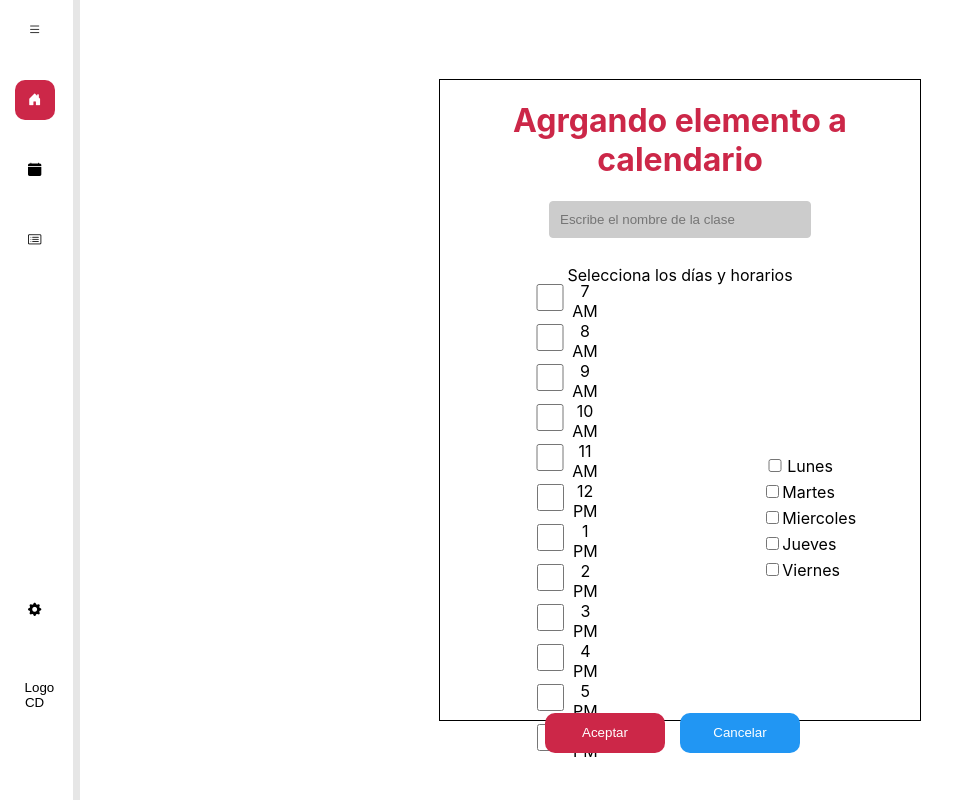
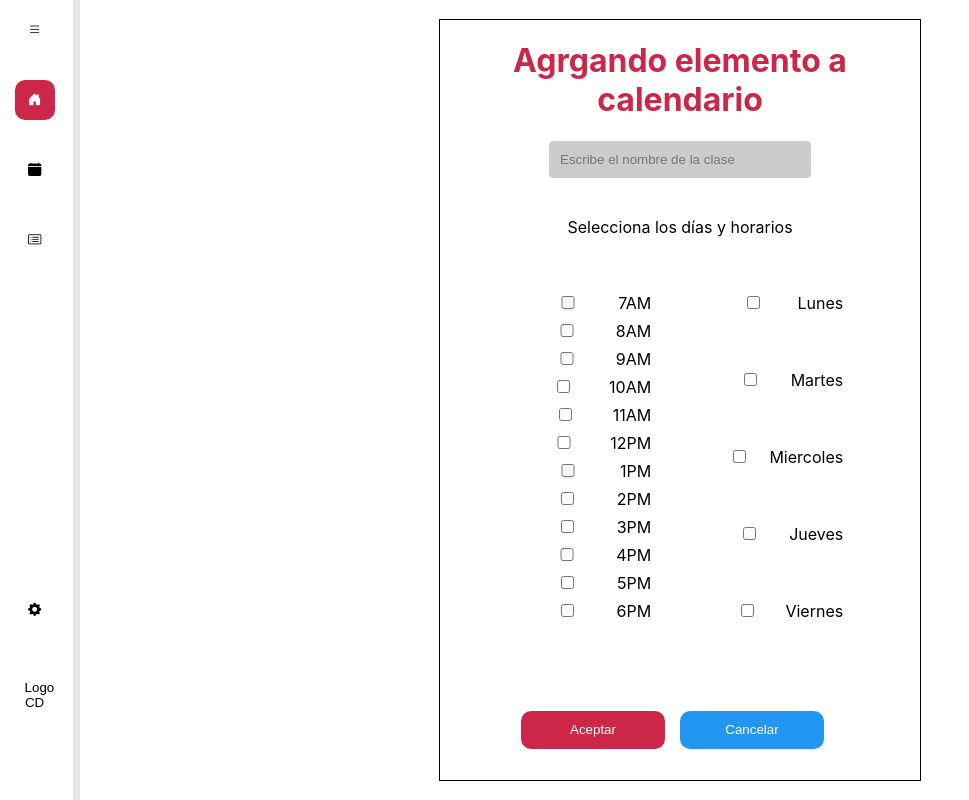
Before and after one commit to OlafGG/FrontServicioSocial, a React (Create React App) app: page /addcalendary in a window 1280 px wide. Shown: the whole page, without its empty margins (0-969 px from the left). Built offline with nearby package versions, Linux system fonts and the light colour scheme.

Commit message:
adding css changes, and routes

```diff
--- a/src/App.js
+++ b/src/App.js
@@ -20,6 +20,7 @@ import ClassForm from './components/pure/form/class.form';
 import ClassAddInfoEdit from './pages/class/class.add.info.edit';
 import RasgosEditInfo from './pages/class/rasgos.edit.info';
 import TableStudents from './components/pure/table.students';
+import DeletingStudentsAdvice from './pages/class/deleting.students.advice';
 
 
 
@@ -45,6 +46,7 @@ function App() {
         <Route path='/classEditInfo' element={<ClassAddInfoEdit></ClassAddInfoEdit>}>
           <Route path='/classEditInfo/tableAlumns' element={<TableStudents></TableStudents>}></Route>
           <Route path='/classEditInfo/evidencias' element={<AddEvidens></AddEvidens>}></Route>
+          <Route path='/classEditInfo/deleting' element={<DeletingStudentsAdvice></DeletingStudentsAdvice>}></Route>
         </Route>
         <Route path='/rasgos' element={<RasgosEditInfo></RasgosEditInfo>}></Route>
       </Routes>
--- a/src/css/add.class.calendary.css
+++ b/src/css/add.class.calendary.css
@@ -10,7 +10,7 @@
 
 #adding-element-div-principal{
     width: 40%;
-    height: 80%;
+    height: 95%;
     border: 1px solid black;
     display: block;
 }
@@ -26,9 +26,10 @@ h1{
 
 #div-hours-days{
     width: 100%;
-    height: 60%;
+    height: 55%;
     display: flex;
     justify-content: center;
+    align-items:flex-start;
 }
 
 #input-text-adding{
@@ -36,28 +37,36 @@ h1{
     background-color: rgba(128, 128, 128, .4);
 }
 #left-hours, #right-day{
-    width: 49%;
-    height: 100%;
+    width: 40%;
+    height: 80%;
     display: flex;
     flex-direction: column;
-    justify-content: center;
+    justify-content: space-between;
     align-items: center;
+
+}
+
+#left-hours{
+    overflow-y: scroll;
 }
 
 .div-inputs{
-    width: 30%;
-    display: flex;
-    justify-content: space-between;
+    width: 70%;
+    display: inline-flex;
+    justify-content:space-between;
+}
+.hora-adding{
+    width: 70%;
 }
 
 #div-button-adding-calendary{
     width: 100%;
-    height: 10%;
+    height: 5%;
 }
 
 .button-adding-calendary{
-    width: 120px;
-    height: 40px;
+    width: 30%;
+    height: 100%;
     margin-right: 15px;
     border-radius: 10px;
 }
@@ -66,3 +75,7 @@ h1{
     background-color: rgb(204, 39, 72);
     color: white;
 }
+
+.label-check-input{
+    width: auto;
+}
--- a/src/css/class.add.info.edit.css
+++ b/src/css/class.add.info.edit.css
@@ -66,6 +66,10 @@
     background-color: rgb(204, 39, 72);
 }
 
+#editStudents{
+    background-color: blueviolet;
+}
+
 .class-add-info-students{
     width: 90%;
     height: 70%;
--- a/src/css/edit.students.class.css
+++ b/src/css/edit.students.class.css
@@ -43,6 +43,7 @@
     border-radius: 5px;
 }
 
+
 #save-button-edit-class{
     background-color: rgb(204, 39, 72);
     color: white;
@@ -54,7 +55,7 @@
 }
 
 .li-edit, .lidos-edit{
-    width: 50%;
+    width: 100%;
     display: flex;
 }
 
--- a/src/pages/class/add.class.calendary.jsx
+++ b/src/pages/class/add.class.calendary.jsx
@@ -16,25 +16,25 @@ const AddClassCalendary = () => {
                 </div>
                 <div id='div-hours-days'>
                     <div id='left-hours'>
-                        <div className='div-inputs'><input className='hora-adding' type='checkbox' id='7-am'></input><label for='7-am'>7 AM</label></div>
-                        <div className='div-inputs'><input className='hora-adding' type='checkbox' id='8-am'></input><label for='8-am'>8 AM</label></div>
-                        <div className='div-inputs'><input className='hora-adding' type='checkbox' id='9-am'></input><label for='9-am'>9 AM</label></div>
-                        <div className='div-inputs'><input className='hora-adding' type='checkbox' id='10-am'></input><label for='10-am'>10 AM</label></div>
-                        <div className='div-inputs'><input className='hora-adding' type='checkbox' id='11-am'></input><label for='11-am'>11 AM</label></div>
-                        <div className='div-inputs'><input className='hora-adding' type='checkbox' id='12-pm'></input><label for='12-pm'>12 PM</label></div>
-                        <div className='div-inputs'><input className='hora-adding' type='checkbox' id='1-pm'></input><label for='1-pm'>1 PM</label></div>
-                        <div className='div-inputs'><input className='hora-adding' type='checkbox' id='2-pm'></input><label for='2-pm'>2 PM</label></div>
-                        <div className='div-inputs'><input className='hora-adding' type='checkbox' id='3-pm'></input><label for='3-pm'>3 PM</label></div>
-                        <div className='div-inputs'><input className='hora-adding' type='checkbox' id='4-pm'></input><label for='4-pm'>4 PM</label></div>
-                        <div className='div-inputs'><input className='hora-adding' type='checkbox' id='5-pm'></input><label for='5-pm'>5 PM</label></div>
-                        <div className='div-inputs'><input className='hora-adding' type='checkbox' id='6-pm'></input><label for='6-pm'>6 PM</label></div>
+                        <div className='div-inputs'><input className='hora-adding' type='checkbox' id='7-am'></input><label  className='label-check-input' for='7-am'>7AM</label></div>
+                        <div className='div-inputs'><input className='hora-adding' type='checkbox' id='8-am'></input><label  className='label-check-input' for='8-am'>8AM</label></div>
+                        <div className='div-inputs'><input className='hora-adding' type='checkbox' id='9-am'></input><label  className='label-check-input' for='9-am'>9AM</label></div>
+                        <div className='div-inputs'><input className='hora-adding' type='checkbox' id='10-am'></input><label  className='label-check-input' for='10-am'>10AM</label></div>
+                        <div className='div-inputs'><input className='hora-adding' type='checkbox' id='11-am'></input><label  className='label-check-input' for='11-am'>11AM</label></div>
+                        <div className='div-inputs'><input className='hora-adding' type='checkbox' id='12-pm'></input><label  className='label-check-input' for='12-pm'>12PM</label></div>
+                        <div className='div-inputs'><input className='hora-adding' type='checkbox' id='1-pm'></input><label  className='label-check-input' for='1-pm'>1PM</label></div>
+                        <div className='div-inputs'><input className='hora-adding' type='checkbox' id='2-pm'></input><label  className='label-check-input' for='2-pm'>2PM</label></div>
+                        <div className='div-inputs'><input className='hora-adding' type='checkbox' id='3-pm'></input><label  className='label-check-input' for='3-pm'>3PM</label></div>
+                        <div className='div-inputs'><input className='hora-adding' type='checkbox' id='4-pm'></input><label  className='label-check-input' for='4-pm'>4PM</label></div>
+                        <div className='div-inputs'><input className='hora-adding' type='checkbox' id='5-pm'></input><label  className='label-check-input' for='5-pm'>5PM</label></div>
+                        <div className='div-inputs'><input className='hora-adding' type='checkbox' id='6-pm'></input><label  className='label-check-input' for='6-pm'>6PM</label></div>
                     </div>
                     <div id='right-day'>
-                        <div className='div-inputs'><input className='day-adding' type='checkbox' id='lunes'></input><label for='lunes'>Lunes</label></div>
-                        <div className='div-inputs'><input className='day-adding' type='checkbox' id='martes'></input><label for='martes'>Martes</label></div>
-                        <div className='div-inputs'><input className='day-adding' type='checkbox' id='miercoles'></input><label for='miercoles'>Miercoles</label></div>
-                        <div className='div-inputs'><input className='day-adding' type='checkbox' id='jueves'></input><label for='jueves'>Jueves</label></div>
-                        <div className='div-inputs'><input className='day-adding' type='checkbox' id='viernes'></input><label for='viernes'>Viernes</label></div>
+                        <div className='div-inputs'><input className='day-adding' type='checkbox' id='lunes'></input><label  className='label-check-input' for='lunes'>Lunes</label></div>
+                        <div className='div-inputs'><input className='day-adding' type='checkbox' id='martes'></input><label  className='label-check-input' for='martes'>Martes</label></div>
+                        <div className='div-inputs'><input className='day-adding' type='checkbox' id='miercoles'></input><label  className='label-check-input' for='miercoles'>Miercoles</label></div>
+                        <div className='div-inputs'><input className='day-adding' type='checkbox' id='jueves'></input><label  className='label-check-input' for='jueves'>Jueves</label></div>
+                        <div className='div-inputs'><input className='day-adding' type='checkbox' id='viernes'></input><label  className='label-check-input' for='viernes'>Viernes</label></div>
                     </div>
                 </div>
                 <div id='div-button-adding-calendary'>
--- a/src/pages/class/class.add.info.edit.jsx
+++ b/src/pages/class/class.add.info.edit.jsx
@@ -8,6 +8,7 @@ import TableAlum from '../../components/pure/table.alum';
 import TableStudents from '../../components/pure/table.students';
 import PorAlumnosClass from './porAlumnos.class';
 import RasgosEditInfo from './rasgos.edit.info';
+import EditStudentsClass from './edit.students.class';
 
 const ClassAddInfoEdit = () => {
 
@@ -45,12 +46,14 @@ const ClassAddInfoEdit = () => {
                 {history[2] && <AddEvidens/>}
                 {history[3] && <PorAlumnosClass/>}
                 {history[4] && <AddStudent/>}
+                {history[5] && <EditStudentsClass/>}
 
             </div>
             <div className='class-add-info-buttons-edit'>
                 <button className='class-info-general-buttons' id='rasgos' onClick={() => navegar('/rasgos')}>Rasgos</button>
                 <button className='class-info-general-buttons' id='add-student' onClick={() => handleClick(4)}>Añadir alumno</button>
                 <button className='class-info-general-buttons' id='periodos'>Periodos</button>
+                <button className='class-info-general-buttons' id='editStudents' onClick={() => handleClick(5)}>Editar Alumnos</button>
             </div>
         </div>
     );
--- a/src/pages/class/deleting.students.advice.jsx
+++ b/src/pages/class/deleting.students.advice.jsx
@@ -1,12 +1,12 @@
 import React from 'react';
 import '../../css/deleting.students.advice.css'
 
-const DeletingStudentsAdvice = (/*alumno*/) => {
+const DeletingStudentsAdvice = ({alumno}) => {
 
-    const alumno = {
+    /*const alumno = {
         id: 123,
         name: 'Jose Maria'
-    }
+    }*/
 
     return (
         <div id='fondo-deleting-students-advice'>
--- a/src/pages/class/edit.students.class.jsx
+++ b/src/pages/class/edit.students.class.jsx
@@ -1,8 +1,11 @@
 import React from 'react';
+import { useNavigate } from 'react-router-dom';
 import '../../css/edit.students.class.css'
+import DeletingStudentsAdvice from './deleting.students.advice';
 
 const EditStudentsClass = (/*{alumnos}*/) => {
 
+    const navigate = useNavigate();
     const alumnos = [{
         name: 'Jose Juan'
     },
@@ -64,7 +67,7 @@ const EditStudentsClass = (/*{alumnos}*/) => {
                 {
                     alumnos.map((element) =>
                     <>
-                    <li><input type='checkbox'></input><div className='li-edit' id='div-check-front'><label>{element.name}</label></div><div className='lidos-edit'><i style={{fontSize: '140%'}} class="bi bi-pencil-square i-edit"></i><i style={{fontSize: '140%'}} class="bi bi-trash3-fill i-edit"></i></div></li>
+                    <li><input type='checkbox'></input><div className='li-edit' id='div-check-front'><label>{element.name}</label></div><div className='lidos-edit'><i style={{fontSize: '140%'}} class="bi bi-pencil-square i-edit"></i><i style={{fontSize: '140%'}} class="bi bi-trash3-fill i-edit" onClick={() => navigate('/classEditInfo/deleting')}></i></div></li>
                     </>
                     )
                 }
```
